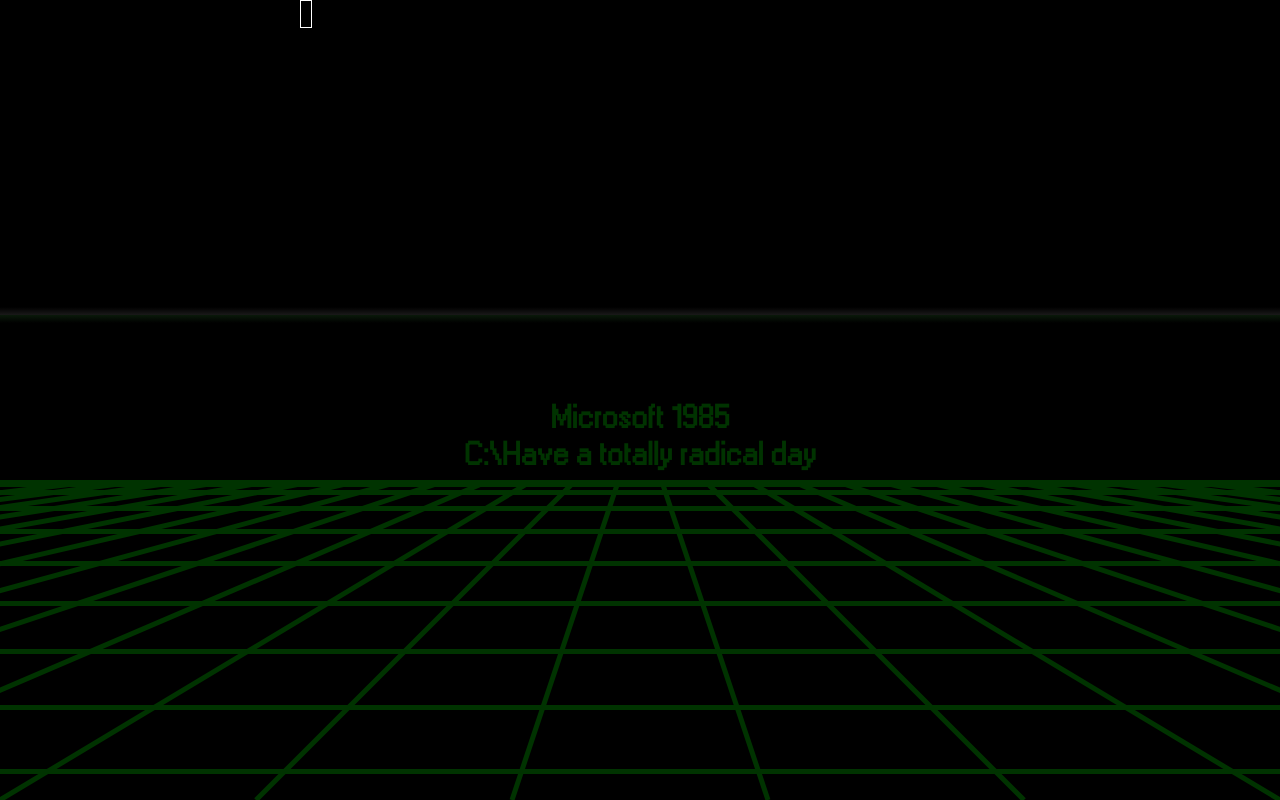
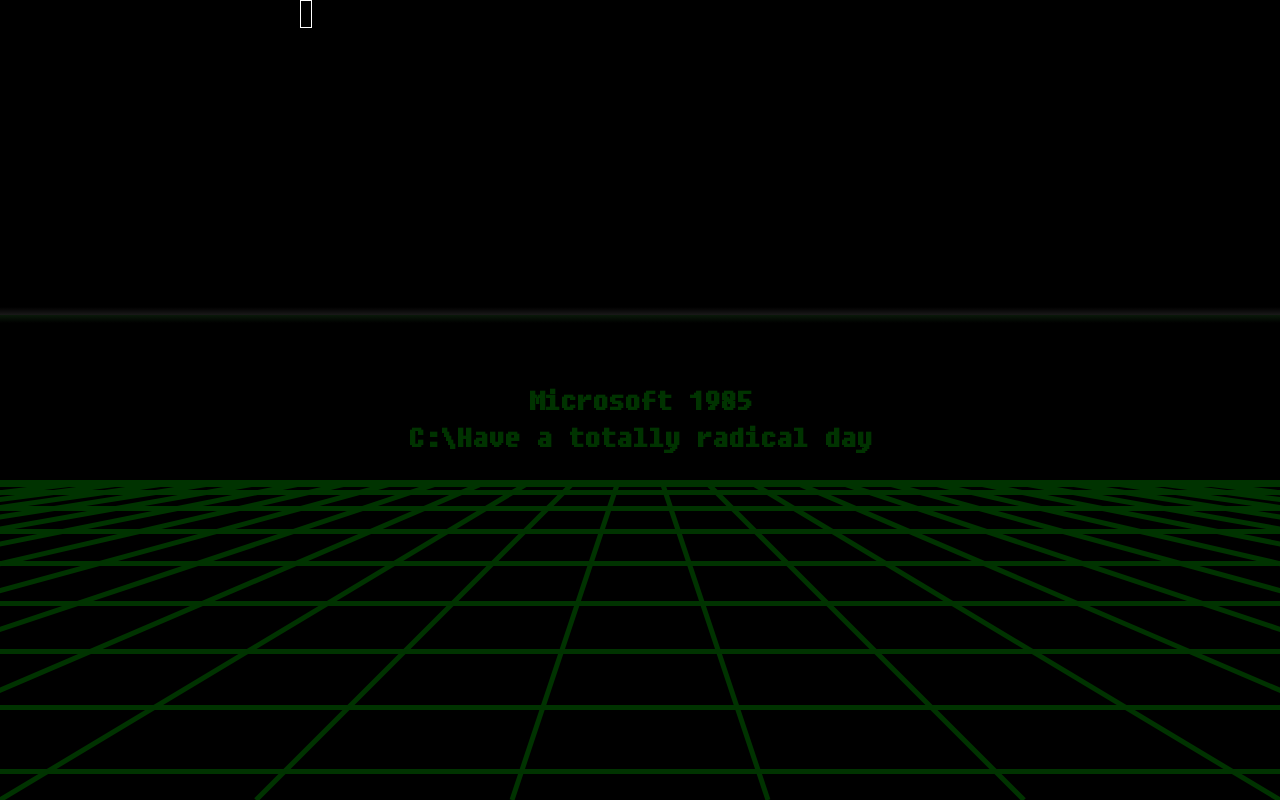
Before and after one commit to mt4c/genact-wallpaper, a plain HTML site: page index.html in a window 1280 px wide. Drawn offline with Linux system fonts and the light colour scheme; no server answers.

Commit message:
better font and better position

```diff
--- a/assets/css/styles.css
+++ b/assets/css/styles.css
@@ -1,6 +1,6 @@
 @font-face {
-    font-family: "win95";
-    src: url(../fonts/W95FA.otf);
+    font-family: "fsex";
+    src: url(../fonts/FSEX302.ttf);
 }
 
 :root {
@@ -122,10 +122,10 @@
 
 .bg-text {
     position: absolute;
-    top: 50%;
+    bottom: 43%;
     left: 0;
     width: 100%;
-    font-family: win95;
+    font-family: fsex;
     font-size: 200%;
     font-weight: bold;
     text-align: center;
```
Also changed, not shown: assets/fonts/FSEX302.ttf (added).
